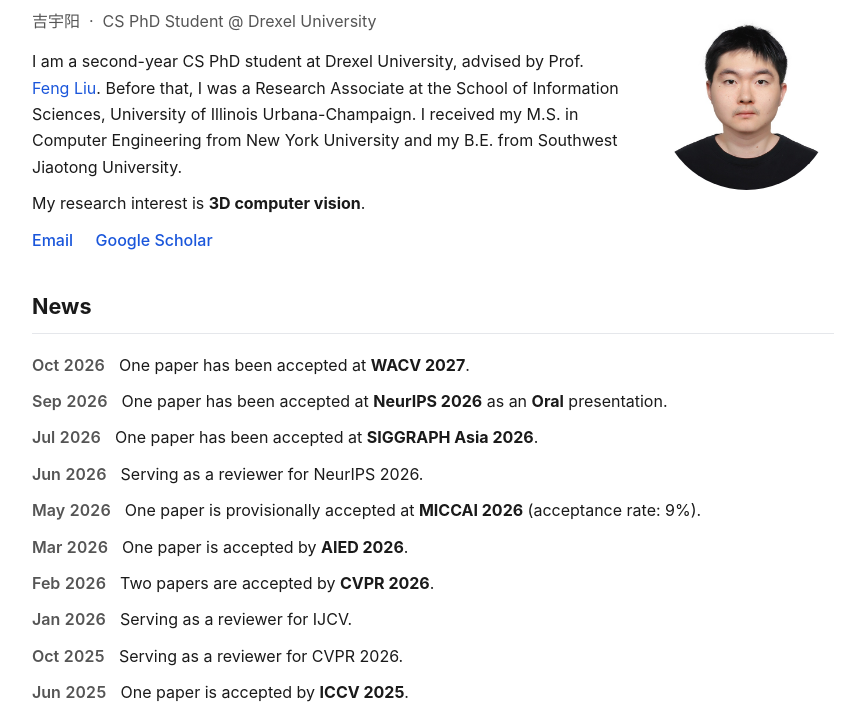
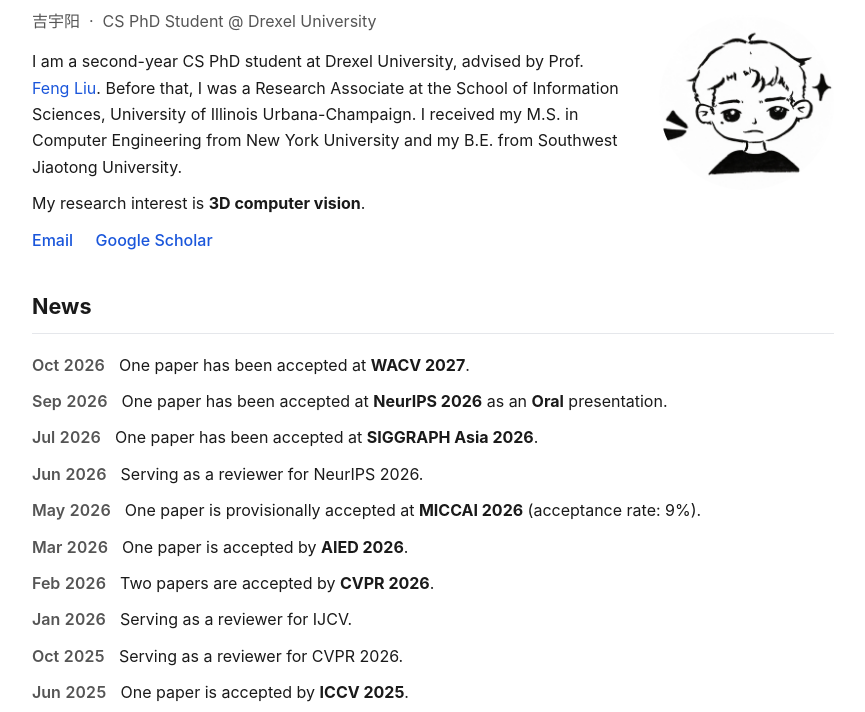
Before and after one commit to STEINS45/STEINS45.github.io, a plain HTML site: page index.html in a window 1280 px wide. Shown: the part 87-799 px from the top of the page, without its empty margins (207-1072 px from the left). Drawn offline with Linux system fonts and the light colour scheme.

Commit message:
Update index.html

```diff
--- a/index.html
+++ b/index.html
@@ -274,7 +274,7 @@
             </div>
         </div>
         <!-- Swap profile.jpg for WechatIMG147.jpg to bring the cat back -->
-        <img src="./profile.jpg" alt="Photo of Yuyang Ji" class="profile-img">
+        <img src="./0300fc2e44c53b54354691b04b82903d.jpg" alt="Photo of Yuyang Ji" class="profile-img">
     </header>
 
     <section id="news">
```
